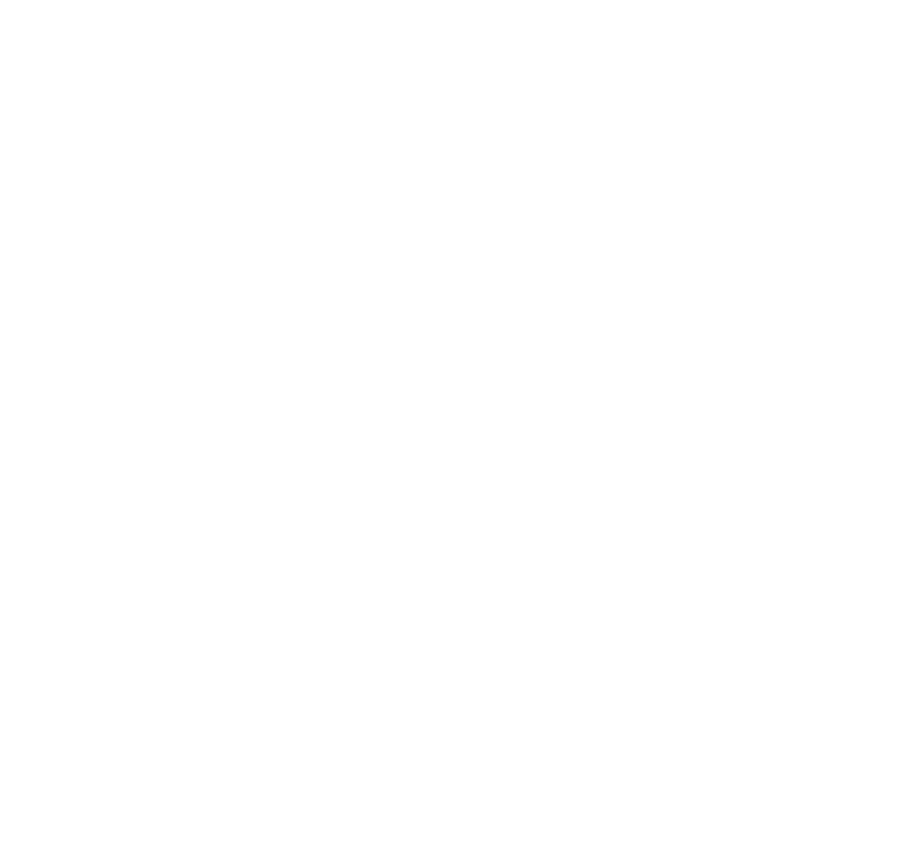
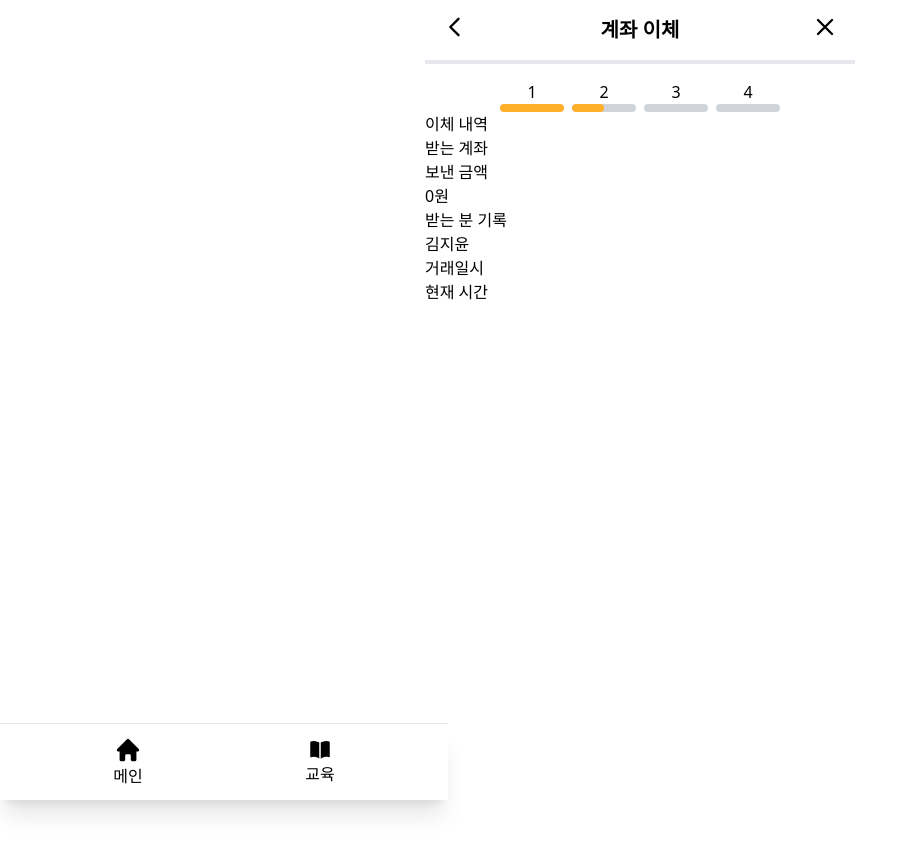
Before and after one commit to uhbooba/frontend, a React (Vite) app: page /account/transfer/info-check in a window 1280 px wide. Shown: the top 854 px of the page, without its empty margins (0-918 px from the left). Before the commit the page ends 800 px from the top, so only its background shows below. Built offline with nearby package versions, Linux system fonts and the light colour scheme.

Commit message:
:sparkles: Feat: AccountTransferInfoCheck skeleton
<body>
- AccountTransferInfoCheck.tsx
	- skeleton first draft complete

<footer>

```diff
--- a/src/pages/account/AccountTransferInfoCheck.tsx
+++ b/src/pages/account/AccountTransferInfoCheck.tsx
@@ -1,4 +1,80 @@
+import TopBar from "@/components/layouts/TopBar";
+import LevelBar from "@/components/common/LevelBar";
+import { BottomTab } from "@/components/layouts/BottomTab";
+import { useAtom } from "jotai";
+import { accountNumberAtom, amountAtom, selectedBankAtom } from "@/atoms/account/accountTransferAtoms";
+
+
 const AccountTransferInfoCheck = () => {
+  const [ selectedBank ] = useAtom(selectedBankAtom)
+  const [ accountNumber ] = useAtom(accountNumberAtom)
+  const [ amount ] = useAtom(amountAtom)
+
+  return (
+    <div className='flex flex-col h-screen'>
+    <div className='w-full'>
+        <TopBar title='계좌 이체' />
+    </div>
+
+    <div className='mt-4'>
+        <LevelBar currentLevel={2} totalLevel={4} />
+    </div>
+
+    <div>이체 내역</div>
+
+    <div>받는 계좌</div>
+    <div>{selectedBank} {accountNumber}</div>
+
+    <div>보낸 금액</div>
+    <div>{amount}원</div>
+
+    <div>받는 분 기록</div>
+    <div>김지윤</div>
+
+    <div>거래일시</div>
+    <div>현재 시간</div>
+
+
+    {/* <div className='mt-4 ml-4'>
+        <div>
+            {selectedBank} {accountNumber}
+        </div>
+        {accountHolderName}님께
+    </div>
+
+    <div className='ml-4 mr-4 mt-6'>
+        <div className='mb-8'>
+            {amount}원
+        </div>
+
+        <Input
+            label='내 통장 기록'
+            placeholder={myAccountRecord}
+            onChange={(e) => setMyAcoountRecord(e.target.value)}
+        />
+        <Input
+            label='받는 분 통장 기록'
+            placeholder={yourAccountRecord}
+            onChange={(e) => setYourAcoountRecord(e.target.value)}
+        />
+
+
+        <div className='w-full mt-[30vh]'>
+            <div className='flex w-full justify-between space-x-4 px-4 pb-4'>
+                <Button
+                label='이체하기'
+                size='large'
+                color='orange'
+                className='flex-grow'
+                onClick={() => navigate('/account/transfer/password')}
+                />
+            </div> */}
+
+            <div className='fixed bottom-0 left-0 w-full'>
+                <BottomTab />
+            </div>
+        </div>
+    );
   };
 
   export default AccountTransferInfoCheck;
```
